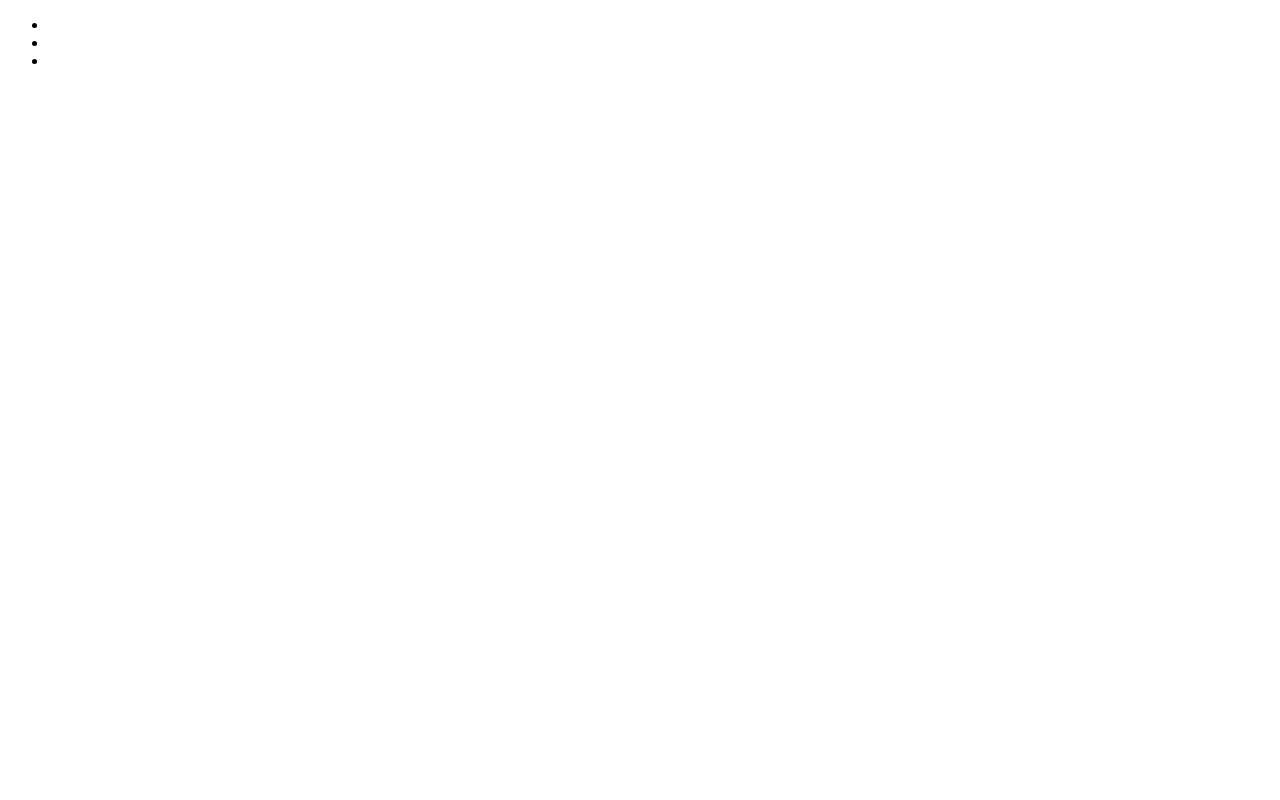
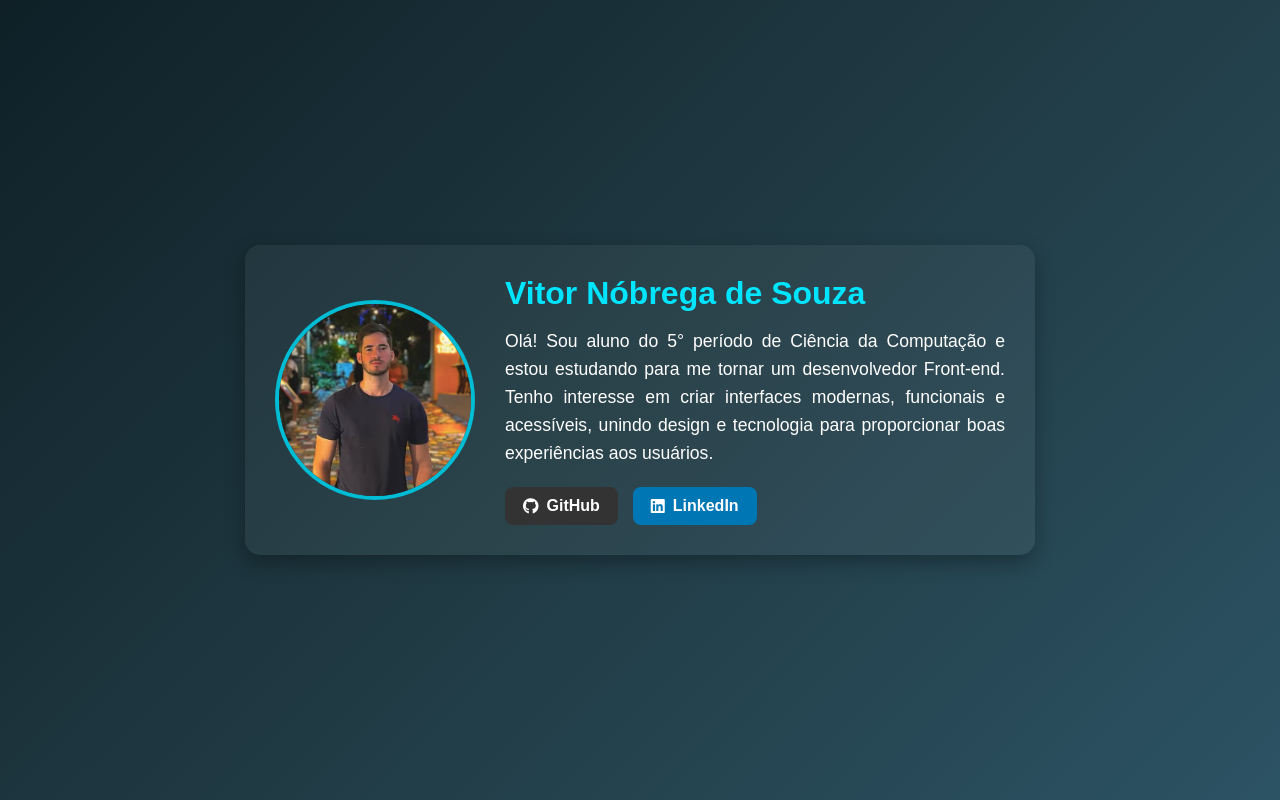
Before and after one commit to Vitornspb/Frontend-exercicios, a plain HTML site: page index.html in a window 1280 px wide. Drawn offline with Linux system fonts and the light colour scheme.

Commit message:
Página de Apresentação completa

```diff
--- a/index.html
+++ b/index.html
@@ -3,13 +3,31 @@
 <head>
     <meta charset="UTF-8">
     <meta name="viewport" content="width=device-width, initial-scale=1.0">
-    <title>Aula 1</title>
+    <title>Vitor Nóbrega</title>
+    <link rel="stylesheet" href="style.css">
+    <script src="https://kit.fontawesome.com/a076d05399.js" crossorigin="anonymous"></script>
 </head>
 <body>
-    <ul>
-        <li><a href=""></a></li>
-        <li><a href=""></a></li>
-        <li><a href=""></a></li>
-    </ul>
+    <div id="principal">
+        <img src="img/Screenshot.png" alt="Minha foto" class="foto">
+        <div class="texto">
+            <h1 id="nome">Vitor Nóbrega de Souza</h1>
+            <p id="descricao">
+                Olá! Sou aluno do 5° período de Ciência da Computação e estou estudando
+                para me tornar um desenvolvedor Front-end. Tenho interesse em criar interfaces
+                modernas, funcionais e acessíveis, unindo design e tecnologia para proporcionar
+                boas experiências aos usuários.
+            </p>
+
+            <div class="links">
+                <a href="https://github.com/Vitornspb" target="_blank" class="social github">
+                    <i class="fab fa-github"></i> GitHub
+                </a>
+                <a href="https://www.linkedin.com/in/vitor-souza-b85b7a285/" target="_blank" class="social linkedin">
+                    <i class="fab fa-linkedin"></i> LinkedIn
+                </a>
+            </div>
+        </div>
+    </div>
 </body>
 </html>
--- /dev/null
+++ b/style.css
@@ -0,0 +1,107 @@
+* {
+    margin: 0;
+    padding: 0;
+    box-sizing: border-box;
+    font-family: Arial, Helvetica, sans-serif;
+}
+
+body {
+    background: linear-gradient(135deg, #0f2027, #203a43, #2c5364);
+    color: #fff;
+    display: flex;
+    justify-content: center;
+    align-items: center;
+    height: 100vh;
+    overflow: auto;
+}
+
+@keyframes fadeSlide {
+    from {
+        opacity: 0;
+        transform: translateY(40px);
+    }
+    to {
+        opacity: 1;
+        transform: translateY(0);
+    }
+}
+
+#principal {
+    display: flex;
+    align-items: center;
+    background: rgba(255, 255, 255, 0.05);
+    padding: 30px;
+    border-radius: 15px;
+    max-width: 800px;
+    gap: 30px;
+    box-shadow: 0 8px 20px rgba(0,0,0,0.3);
+    animation: fadeSlide 1.2s ease forwards;
+}
+
+.foto {
+    width: 200px;
+    height: 200px;
+    border-radius: 50%;
+    object-fit: cover;
+    border: 4px solid #00bcd4;
+    opacity: 0;
+    animation: fadeSlide 1.2s ease forwards;
+    animation-delay: 0.3s;
+}
+
+.texto {
+    max-width: 500px;
+    opacity: 0;
+    animation: fadeSlide 1.2s ease forwards;
+    animation-delay: 0.6s;
+}
+
+#nome {
+    font-size: 2rem;
+    margin-bottom: 15px;
+    color: #00e5ff;
+}
+
+#descricao {
+    font-size: 1.1rem;
+    line-height: 1.6;
+    text-align: justify;
+}
+
+.links {
+    margin-top: 20px;
+    display: flex;
+    gap: 15px;
+    opacity: 0;
+    animation: fadeSlide 1.2s ease forwards;
+    animation-delay: 0.9s;
+}
+
+.social {
+    text-decoration: none;
+    padding: 10px 18px;
+    border-radius: 8px;
+    font-weight: bold;
+    display: flex;
+    align-items: center;
+    gap: 8px;
+    transition: 0.3s;
+}
+
+.github {
+    background: #333;
+    color: #fff;
+}
+
+.github:hover {
+    background: #555;
+}
+
+.linkedin {
+    background: #0077b5;
+    color: #fff;
+}
+
+.linkedin:hover {
+    background: #005582;
+}
```
Also changed, not shown: img/Screenshot.png (added).
